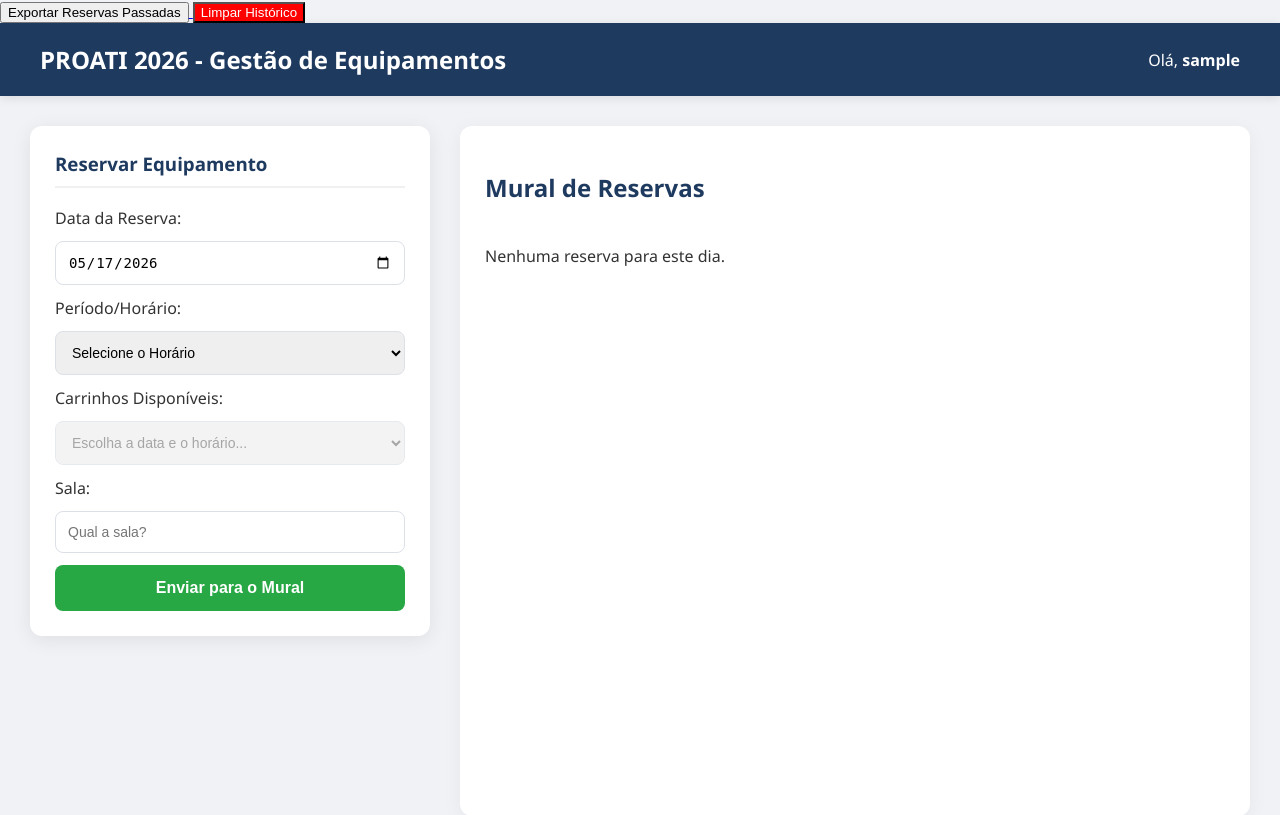
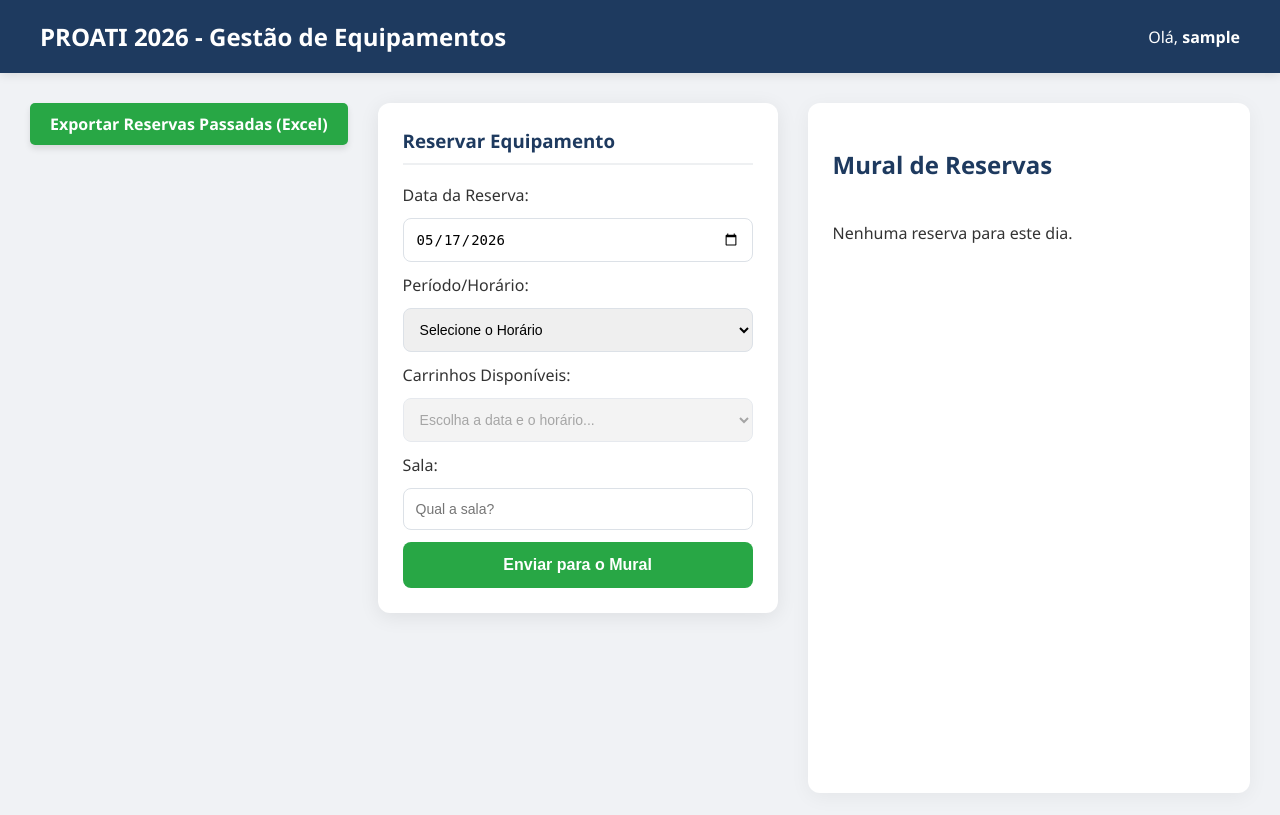
Before and after one commit to Lavinha42/Projeto-Reservar_carrinhos_escola, a Django app: page /Logar/ in a window 1280 px wide. Shown: the top 815 px of the page. Run offline with Django 5.2, Linux system fonts and the light colour scheme; the visitor is signed in with stand-in values (Sample User, id 1); data that the repository does not hold is empty.

Commit message:
Melhorando o site, só ficou faltando a quantidade de not

```diff
--- a/configuracao/urls.py
+++ b/configuracao/urls.py
@@ -9,5 +9,5 @@ urlpatterns = [
 
     path('', include('reservas.urls')),
 
-    path('limpar-reservas/', views.limpar_reservas_antigas, name='limpar_reservas'),
+    path('excluir-reserva/<int:reserva_id>/', views.excluir_reserva, name='excluir_reserva'),
 ]
--- a/reservas/static/css/estiloMural.css
+++ b/reservas/static/css/estiloMural.css
@@ -29,6 +29,33 @@ body {
     max-width: 1400px;
     margin: 0 auto;
     align-items: flex-start;
+}
+
+.container-export {
+    margin-bottom: 20px;
+    text-align: right; /* Alinha o botão à direita ou esquerda conforme preferir */
+}
+
+.btn-exportar {
+    background-color: #28a745; /* Verde Excel */
+    color: white;
+    padding: 10px 20px;
+    text-decoration: none; /* Remove o sublinhado do link */
+    border-radius: 5px;
+    font-weight: bold;
+    display: inline-block;
+    transition: background-color 0.3s, transform 0.2s;
+    box-shadow: 0 4px 6px rgba(0,0,0,0.1);
+}
+
+.btn-exportar:hover {
+    background-color: #218838; /* Verde mais escuro no hover */
+    transform: translateY(-2px); /* Efeito de elevação ao passar o mouse */
+    box-shadow: 0 6px 8px rgba(0,0,0,0.15);
+}
+
+.btn-exportar:active {
+    transform: translateY(0); /* Efeito de clique */
 }
 
 /* Caixa de Reserva (Lateral Esquerda) */
@@ -108,6 +135,18 @@ body {
     transition: transform 0.2s;
 }
 
+.btn-excluir {
+    background-color: #dc3545;
+    color: white;
+    border: none;
+    padding: 8px 12px;
+    border-radius: 4px;
+    cursor: pointer;
+    font-weight: bold;
+    margin-top: 10px;
+    transition: background-color 0.3s;
+}
+
 .card:hover {
     transform: translateY(-5px);
 }
--- a/reservas/templates/mural.html
+++ b/reservas/templates/mural.html
@@ -8,14 +8,6 @@
     <link rel="stylesheet" href="{% static 'css/estiloMural.css' %}">
 </head>
 <body>
-    {% if user.is_staff %}
-    <a href="{% url 'exportar_excel' %}">
-        <button>Exportar Reservas Passadas</button>
-    </a>
-    <a href="{% url 'limpar_reservas' %}" onclick="return confirm('Tem certeza? Isso apagará os dados do histórico!')">
-        <button style="background-color: red; color: white;">Limpar Histórico</button>
-    </a>
-    {% endif %}
 
     <div class="header">
         <h1>PROATI 2026 - Gestão de Equipamentos</h1>
@@ -23,6 +15,15 @@
     </div>
 
     <div class="container">
+        {% if user.is_staff %}
+                <div class="container-export">
+                    <a href="{% url 'exportar_excel' %}" class="btn-exportar">
+                        Exportar Reservas Passadas (Excel)
+                    </a>
+                </div>
+                {% endif %}
+
+
         <!-- Seção do Formulário -->
         <div class="reserva-box">
             <h3>Reservar Equipamento</h3>
--- a/reservas/templates/partials/lista_reservas.html
+++ b/reservas/templates/partials/lista_reservas.html
@@ -5,6 +5,16 @@
     <p><span class="label">Local:</span> {{ r.sala }}</p>
     <p><span class="label">Horário:</span> {{ r.periodo }}</p>
     <p><span class="label">Data:</span> {{ r.data_uso|date:"d/m/Y" }}</p>
+
+    {% if user == r.professor or user.is_staff %}
+        <form method="POST" action="{% url 'excluir_reserva' r.id %}">
+            {% csrf_token %}
+            <button type="submit" class="btn-excluir"
+                    onclick="return confirm('Tem certeza que deseja excluir esta reserva?')">
+                    Excluir
+            </button>
+        </form>
+     {% endif %}
 </div>
 {% empty %}
 <p>Nenhuma reserva para este dia.</p>
--- a/reservas/views.py
+++ b/reservas/views.py
@@ -1,4 +1,4 @@
-from django.shortcuts import render, redirect
+from django.shortcuts import get_object_or_404, render, redirect
 from .models import Reserva, Equipamento
 from django.contrib.auth.decorators import login_required
 from django.contrib.auth.models import User
@@ -153,10 +153,17 @@ def exportar_reservas_excel(request):
 
     return response
 
-def limpar_reservas_antigas(request):
-    if request.user.is_staff:
-        count, _ = Reserva.objects.filter(data_uso__lt=timezone.now().date()).delete()
-        messages.success(request, f"{count} reservas antigas foram removidas.")
+@login_required
+def excluir_reserva(request, reserva_id):
+    reserva = get_object_or_404(Reserva, id=reserva_id)
+
+    # Verifica se o usuário é o dono da reserva ou staff
+    if request.user == reserva.professor or request.user.is_staff:
+        reserva.delete()
+        messages.success(request, "Reserva excluída com sucesso!")
+    else:
+        messages.error(request, "Você não tem permissão para excluir esta reserva.")
+
     return redirect('mural')
 
 def listar_disponiveis(request):
```
